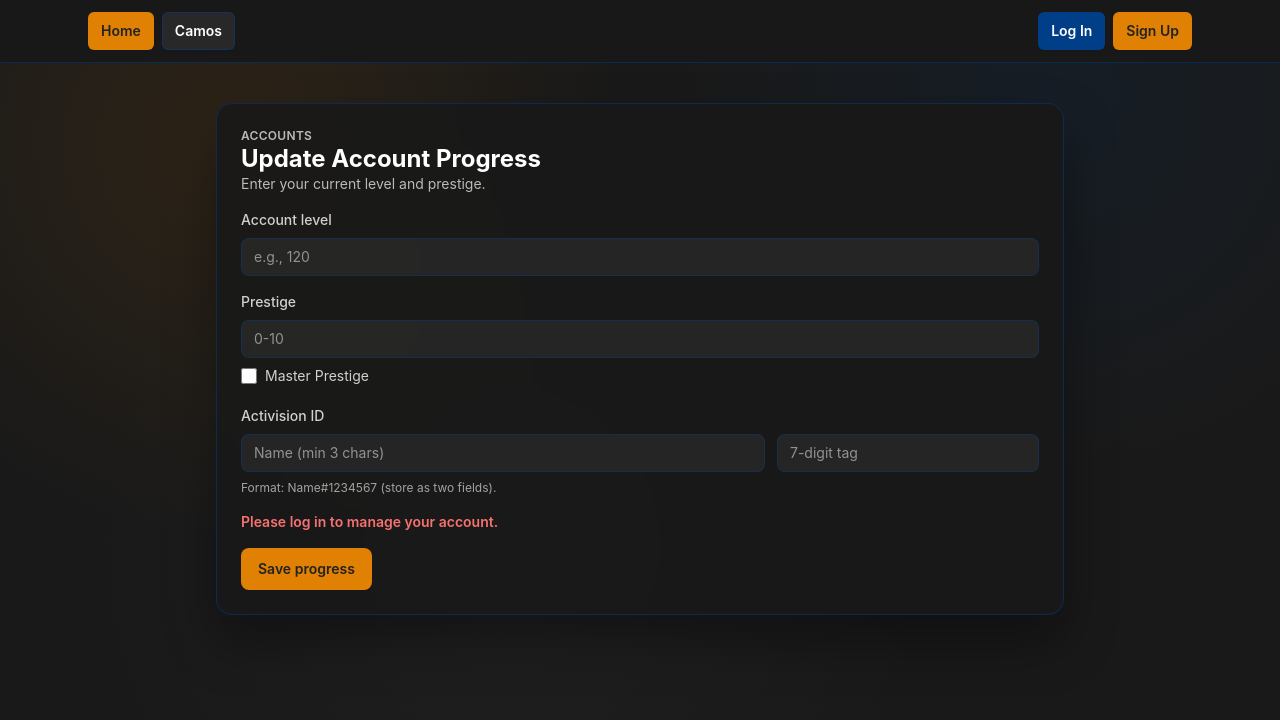
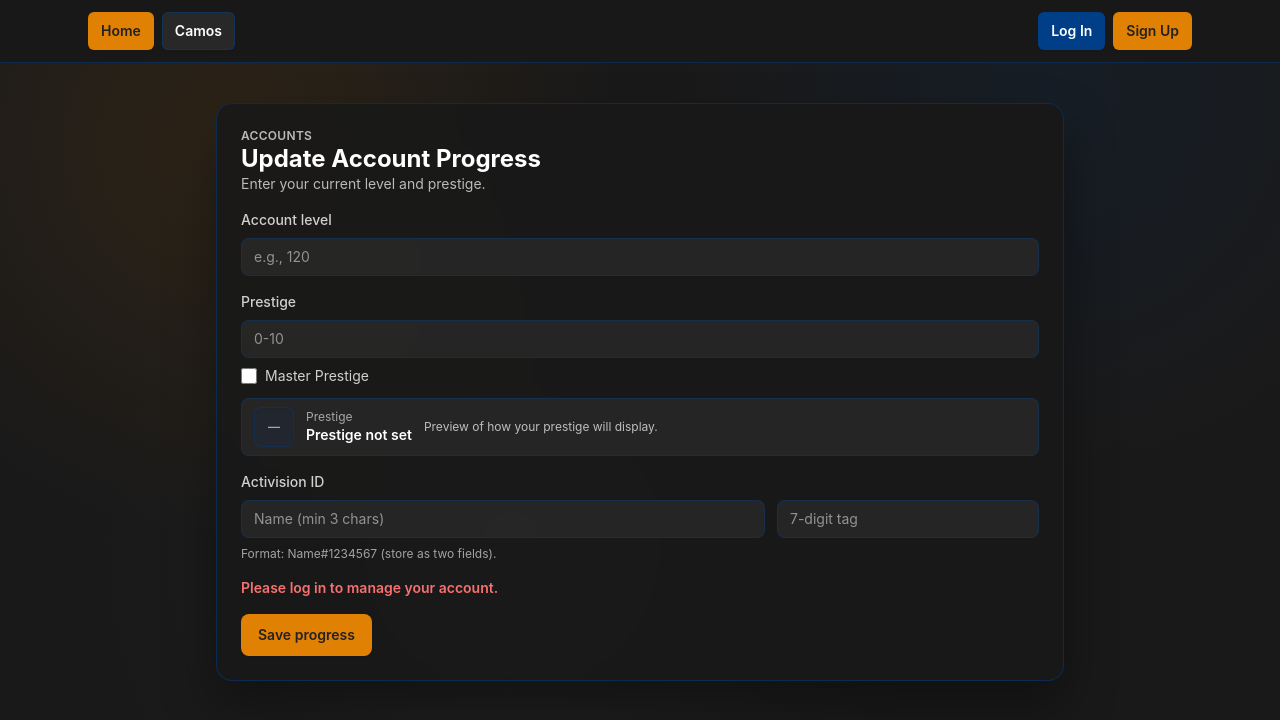
Before and after one commit to JonJon2005/CallOfDutyTracker, a Next.js app: page /accounts in a window 1280 px wide. Shown: the top 720 px of the page. Built offline with nearby package versions, Linux system fonts and the light colour scheme; no server answers.

Commit message:
[FEAT] - Added prestige icons throughout website

```diff
--- a/src/app/accounts/page.tsx
+++ b/src/app/accounts/page.tsx
@@ -3,6 +3,7 @@
 import { useEffect, useState } from "react";
 import { useRouter } from "next/navigation";
 import { createClient } from "@/app/utils/supabase/client";
+import { PrestigeBadge } from "@/app/components/PrestigeBadge";
 
 export default function AccountsPage() {
   const router = useRouter();
@@ -18,6 +19,7 @@ export default function AccountsPage() {
   const [saving, setSaving] = useState(false);
   const [error, setError] = useState<string | null>(null);
   const [message, setMessage] = useState<string | null>(null);
+  const prestigePreviewValue = isMaster ? 11 : prestige === "" ? null : prestige;
 
   useEffect(() => {
     const load = async () => {
@@ -170,6 +172,10 @@ export default function AccountsPage() {
               />
               Master Prestige
             </label>
+            <div className="flex items-center gap-3 rounded-lg border border-cod-blue/40 bg-cod-charcoal-light/70 px-3 py-2">
+              <PrestigeBadge prestige={prestigePreviewValue} isMaster={isMaster} size="sm" />
+              <p className="text-xs text-white/70">Preview of how your prestige will display.</p>
+            </div>
           </div>
 
           <div className="space-y-2">
--- a/src/app/components/Header.tsx
+++ b/src/app/components/Header.tsx
@@ -4,11 +4,14 @@ import Link from "next/link";
 import { useEffect, useState } from "react";
 import { useRouter } from "next/navigation";
 import { createClient } from "@/app/utils/supabase/client";
+import { PrestigeBadge } from "@/app/components/PrestigeBadge";
 
 type UserInfo = {
+  id: string;
   email: string | null;
   username: string | null;
   isMaster: boolean;
+  prestige: number | null;
 };
 
 export function Header() {
@@ -34,18 +37,22 @@ export function Header() {
             .single();
           const profile = profileRes.data;
           setUser({
+            id: activeUser.id,
             email: activeUser.email ?? null,
             username:
               (profile?.display_name as string | null) ??
               (profile?.username as string | null) ??
               activeUser.email ??
               null,
+            prestige: (profile?.prestige as number | null) ?? null,
             isMaster: (profile?.prestige as number | null) !== null && (profile?.prestige as number) >= 11,
           });
         } catch {
           setUser({
+            id: activeUser.id,
             email: activeUser.email ?? null,
             username: activeUser.email ?? null,
+            prestige: null,
             isMaster: false,
           });
         }
@@ -71,7 +78,7 @@ export function Header() {
         "postgres_changes",
         { event: "*", schema: "public", table: "profiles" },
         (payload) => {
-          if (payload.new && payload.new.id) {
+          if (payload.new && payload.new.id && user?.id && payload.new.id === user.id) {
             hydrateUser({ id: payload.new.id as string, email: user?.email ?? null });
           }
         },
@@ -82,7 +89,7 @@ export function Header() {
       authListener?.subscription.unsubscribe();
       supabase.removeChannel(channel);
     };
-  }, [user?.email]);
+  }, [user?.id, user?.email]);
 
   const handleSignOut = async () => {
     const supabase = createClient();
@@ -120,12 +127,14 @@ export function Header() {
               onClick={() => setMenuOpen((open) => !open)}
               className="flex items-center gap-2 rounded-md border border-cod-blue/50 bg-cod-charcoal-light/80 px-3 py-2 text-sm font-semibold shadow-sm transition hover:-translate-y-0.5 hover:shadow-md"
             >
-              <span className="inline-flex h-8 w-8 items-center justify-center rounded-md bg-cod-blue text-xs font-bold uppercase text-white">
-                {user.username?.slice(0, 2) ?? "ME"}
-              </span>
-              <span
-                className={`hidden sm:inline ${user.isMaster ? "text-cod-orange" : "text-white"}`}
-              >
+              <PrestigeBadge
+                prestige={user.prestige}
+                isMaster={user.isMaster}
+                size="sm"
+                showLabel={false}
+                className="gap-0"
+              />
+              <span className={`truncate ${user.isMaster ? "text-cod-orange" : "text-white"}`}>
                 {user.username ?? user.email}
               </span>
             </button>
--- /dev/null
+++ b/src/app/components/PrestigeBadge.tsx
@@ -0,0 +1,75 @@
+'use client';
+
+type PrestigeBadgeProps = {
+  prestige: number | null;
+  isMaster?: boolean;
+  size?: "sm" | "md";
+  showLabel?: boolean;
+  className?: string;
+};
+
+const sizeClasses: Record<NonNullable<PrestigeBadgeProps["size"]>, string> = {
+  sm: "h-10 w-10",
+  md: "h-12 w-12",
+};
+
+function getPrestigeVisual(prestige: number | null, isMaster?: boolean) {
+  const master = isMaster || (prestige !== null && prestige >= 11);
+  if (master) {
+    return {
+      label: "Prestige Master",
+      asset: "/prestige/prestigemaster.png",
+      master: true,
+    };
+  }
+
+  if (prestige === null || Number.isNaN(prestige)) {
+    return {
+      label: "Prestige not set",
+      asset: null,
+      master: false,
+    };
+  }
+
+  const clampedPrestige = Math.min(10, Math.max(0, prestige));
+  return {
+    label: `Prestige ${clampedPrestige}`,
+    asset: clampedPrestige > 0 ? `/prestige/prestige${clampedPrestige}.png` : null,
+    master: false,
+  };
+}
+
+export function PrestigeBadge({
+  prestige,
+  isMaster = false,
+  size = "md",
+  showLabel = true,
+  className = "",
+}: PrestigeBadgeProps) {
+  const { label, asset, master } = getPrestigeVisual(prestige, isMaster);
+  const iconSize = sizeClasses[size];
+  const borderColor = master ? "border-cod-orange/60" : "border-cod-blue/40";
+  const bgColor = master ? "bg-cod-orange/15" : "bg-cod-blue/10";
+
+  return (
+    <div className={`flex items-center gap-3 ${className}`}>
+      <div
+        className={`flex items-center justify-center rounded-lg border ${borderColor} ${bgColor} ${iconSize} shadow-inner`}
+      >
+        {asset ? (
+          <img src={asset} alt={label} className="h-full w-full object-contain" />
+        ) : (
+          <span className="text-xs font-semibold text-white/60">—</span>
+        )}
+      </div>
+      {showLabel && (
+        <div className="flex flex-col leading-tight">
+          <span className="text-xs text-white/60">Prestige</span>
+          <span className={`text-sm font-semibold ${master ? "text-cod-orange" : "text-white"}`}>
+            {label}
+          </span>
+        </div>
+      )}
+    </div>
+  );
+}
--- a/src/app/home/page.tsx
+++ b/src/app/home/page.tsx
@@ -2,6 +2,7 @@
 
 import { useEffect, useState } from "react";
 import { createClient } from "@/app/utils/supabase/client";
+import { PrestigeBadge } from "@/app/components/PrestigeBadge";
 
 const highlights = [
   {
@@ -72,7 +73,7 @@ export default function Home() {
     loadProfile();
   }, [supabase]);
 
-  const prestigeLabel = isMaster ? "Master" : prestige ?? "—";
+  const prestigeValue = isMaster ? 11 : prestige;
   const levelLabel = accountLevel ?? "—";
 
   return (
@@ -128,18 +129,12 @@ export default function Home() {
                 <p className="text-sm text-red-400">{error}</p>
               ) : (
                 <>
-                  <div className="flex items-center justify-between rounded-lg border border-cod-blue/40 bg-cod-blue/10 px-3 py-2">
+                  <div className="flex flex-wrap items-center justify-between gap-3 rounded-lg border border-cod-blue/40 bg-cod-blue/10 px-3 py-2">
                     <div>
                       <p className="text-xs text-white/70">Account level</p>
                       <p className="text-lg font-semibold text-white">{levelLabel}</p>
                     </div>
-                    <span
-                      className={`rounded-md px-2 py-1 text-xs font-semibold ${
-                        isMaster ? "bg-cod-orange text-cod-charcoal" : "bg-cod-blue text-white"
-                      }`}
-                    >
-                      {isMaster ? "Master" : `Prestige ${prestigeLabel}`}
-                    </span>
+                    <PrestigeBadge prestige={prestigeValue} isMaster={isMaster} size="sm" />
                   </div>
                   <div className="flex items-center justify-between rounded-lg border border-cod-orange/40 bg-cod-orange/10 px-3 py-2">
                     <div>
```
